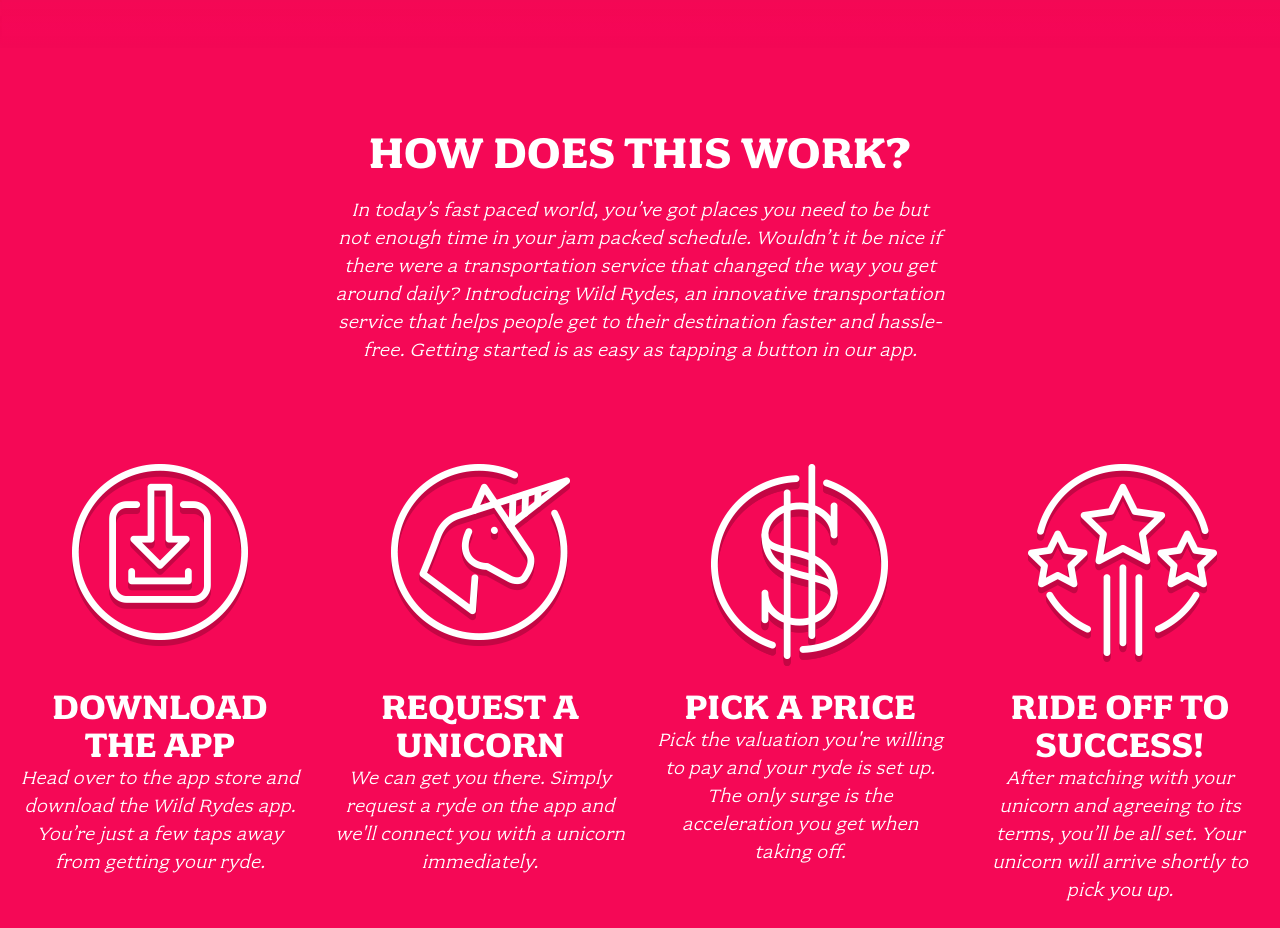
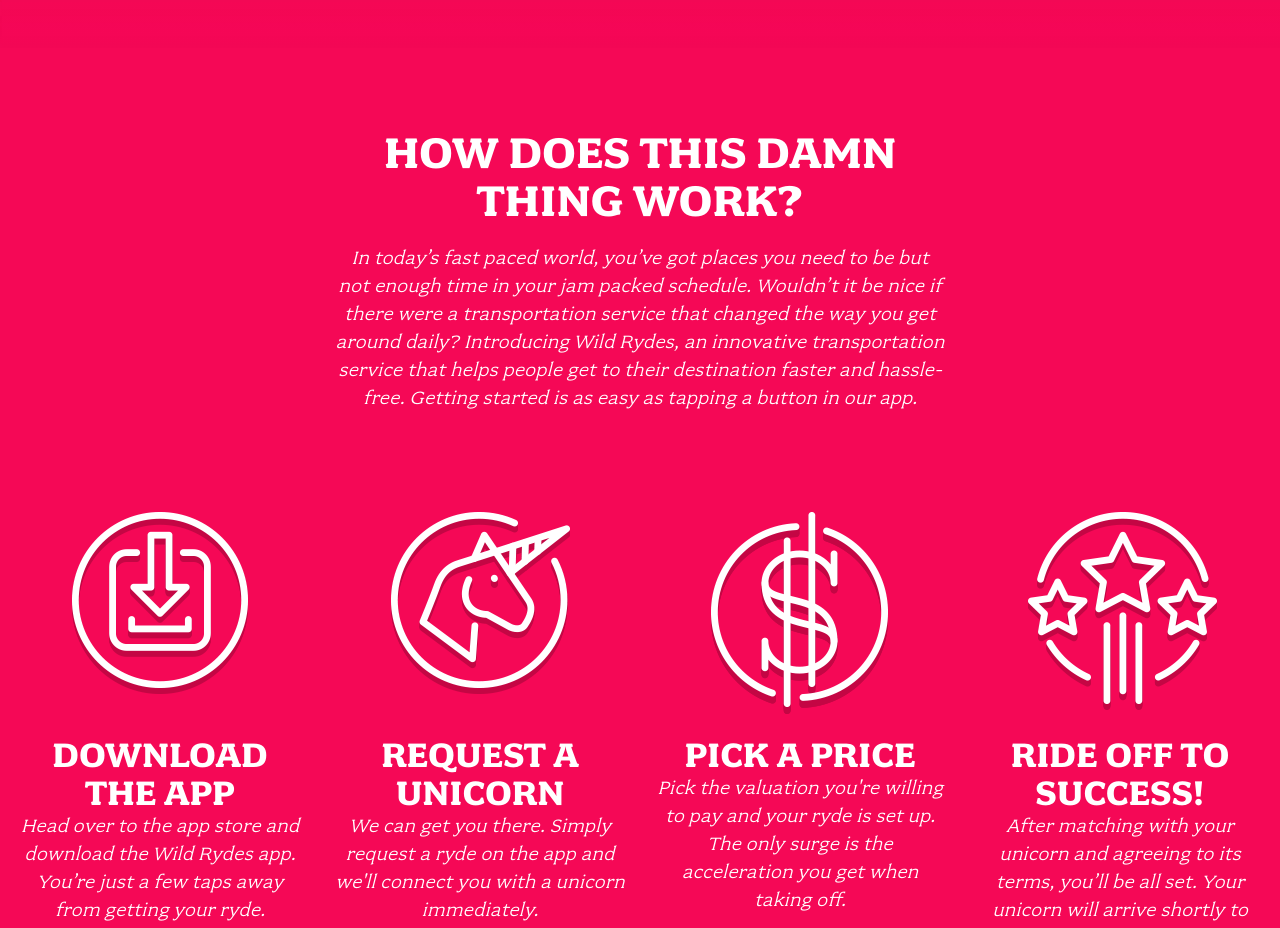
Before and after one commit to Shreyojit/wildrydes-site, a plain HTML site: page index.html in a window 1280 px wide. Shown: the part 900-1828 px from the top of the page. Drawn offline with Linux system fonts and the light colour scheme.

Commit message:
Update index.html

```diff
--- a/index.html
+++ b/index.html
@@ -30,7 +30,7 @@
 
   <section class="home-about">
     <div class="row column large-9 xlarge-6 xxlarge-4">
-      <h2 class="section-title">How Does This Work?</h2>
+      <h2 class="section-title">How Does This Damn Thing Work?</h2>
       <p class="content">
         In today’s fast paced world, you’ve got places you need to be but not enough time in your jam packed schedule. Wouldn’t it be nice if there were a transportation service that changed the way you get around daily? Introducing Wild Rydes, an innovative transportation service that helps people get to their destination faster and hassle-free. Getting started is as easy as tapping a button in our app.
       </p>
```
